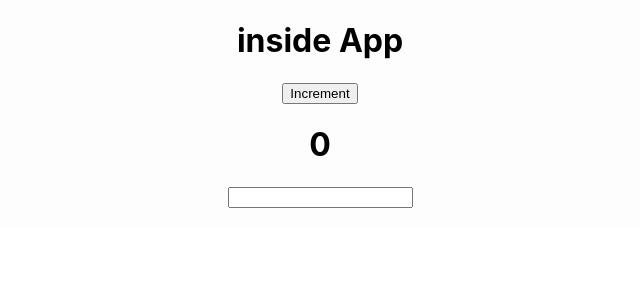
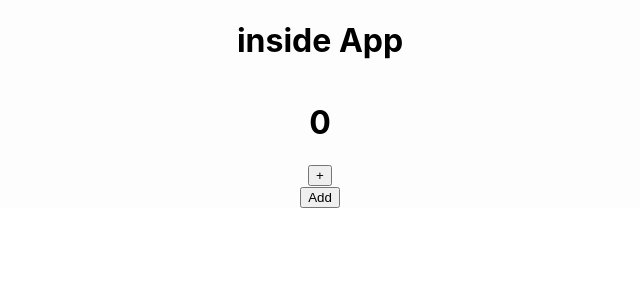
Before and after one commit to aryansharma279/useContextAPI, a React (Create React App) app: page / in a window 1280 px wide. Shown: the top 300 px of the page, without its empty margins (320-960 px from the left). Built offline with nearby package versions, Linux system fonts and the light colour scheme.

Commit message:
[NEW] useCallback & memo in react

```diff
--- a/src/App.js
+++ b/src/App.js
@@ -1,13 +1,26 @@
 import "./App.css";
-import React from "react";
+import React, { useState, useCallback } from "react";
 import Com from "./components/Com";
 
 function App() {
+  const [count, setCount] = useState(0);
+  const [data, setData] = useState([]);
+
+  const addData = useCallback(() => {
+    setData([...data, "newdata"]);
+  },[data]);
+
   return (
-        <div className="App">
-          <h1>inside App</h1>
-          <Com/>
-        </div>
+    <div className="App">
+      <h1>inside App</h1>
+      <div>
+        <h1>{count}</h1>
+        <button onClick={() => setCount(count + 1)}>+</button>
+      </div>
+      <div>
+        <Com data={data} addData={addData} />
+      </div>
+    </div>
   );
 }
 
--- a/src/components/Com.js
+++ b/src/components/Com.js
@@ -1,32 +1,18 @@
-import React, { useState, useMemo } from "react";
+import React,{memo} from "react";
 
-const Com = () => {
-  const [data, setData] = useState("");
-  const [count, setCount] = useState(0);
-
-  const longTime = (num) => {
-    for (let i = 0; i <= 1000000000000; i++) {
-      console.log("inside loop");
-      num = num + 1;
-      return num;
-    }
-  };
-  const calc = useMemo(() => {
-    longTime(count);
-  }, [count]);
-
-  // console.log("workin");
+const Com = ({ data, addData }) => {
+  console.log("inside child");
   return (
     <>
-      <div>
-        <button onClick={() => setCount(count + 1)}>Increment</button>
-        <h1>{count}</h1>
+      {data.map((item, index) => {
+       return (
+        <h1 key={index}>{item}</h1>
+        )
+      })}
 
-        <input value={data} onChange={(e) => setData(e.target.value)} />
-        <h1>{data}</h1>
-      </div>
+      <button onClick={() => addData()}>Add</button>
     </>
   );
 };
 
-export default Com;
+export default memo(Com);
```
